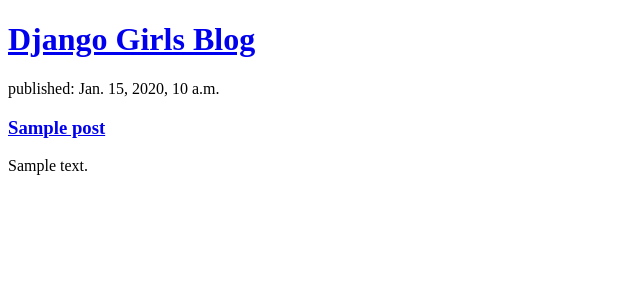
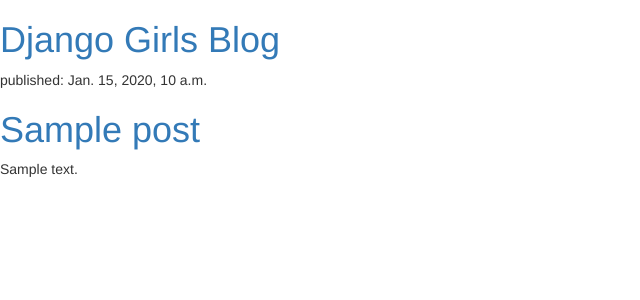
Before and after one commit to danielguarchaj/djangogirls, a Django app: template blog/templates/blog/post_list.html in a window 1280 px wide. Shown: the top 300 px of the page, without its empty margins (0-640 px from the left). Run offline with Django 3.2, Linux system fonts and the light colour scheme; the template is opened without the code that fills it: values that come from a table or form of the project are taken from there, others are empty; tables that the repository leaves empty hold one stand-in row (values such as "Sample post"); some libraries are stand-ins or nearby versions.

Commit message:
agregar bootstrap a post_list

```diff
--- a/blog/templates/blog/post_list.html
+++ b/blog/templates/blog/post_list.html
@@ -3,6 +3,8 @@
     <head>
         <meta charset="utf-8">
         <title>DjangoGirls Blog</title>
+        <link rel="stylesheet" href="//maxcdn.bootstrapcdn.com/bootstrap/3.2.0/css/bootstrap.min.css">
+        <link rel="stylesheet" href="//maxcdn.bootstrapcdn.com/bootstrap/3.2.0/css/bootstrap-theme.min.css">
     </head>
     <body>
         <div>
@@ -11,7 +13,7 @@
         {% for post in posts %}
             <div>
                 <p>published: {{ post.published_date }}</p>
-                <h3><a href="#">{{ post.title }}</a></h3>
+                <h1><a href="#">{{ post.title }}</a></h1>
                 <p>{{ post.text|linebreaksbr}}</p>
             </div>
         {% endfor %}
```
